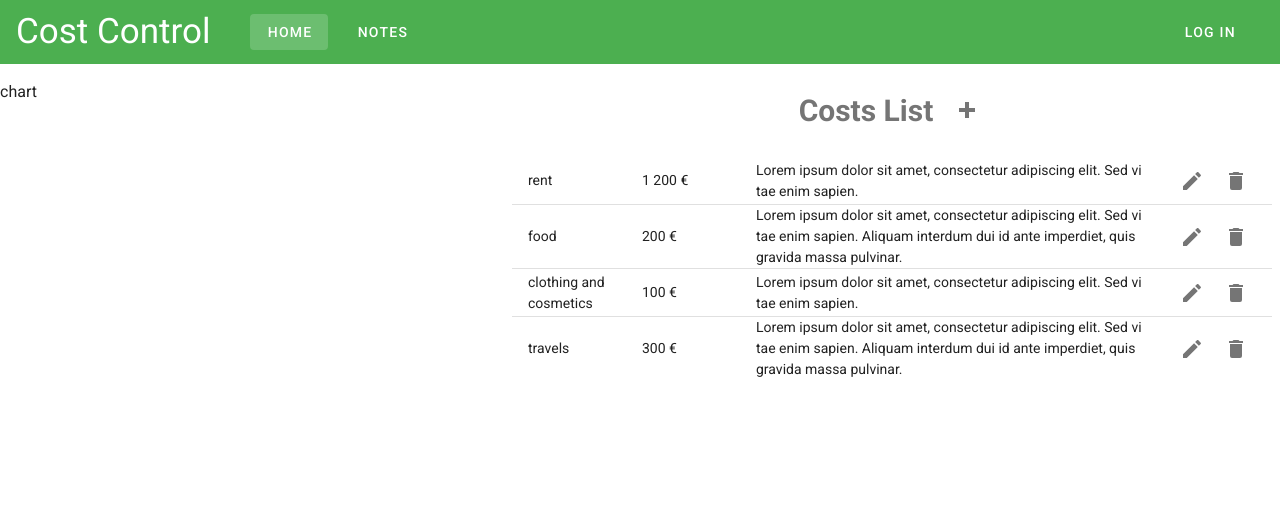
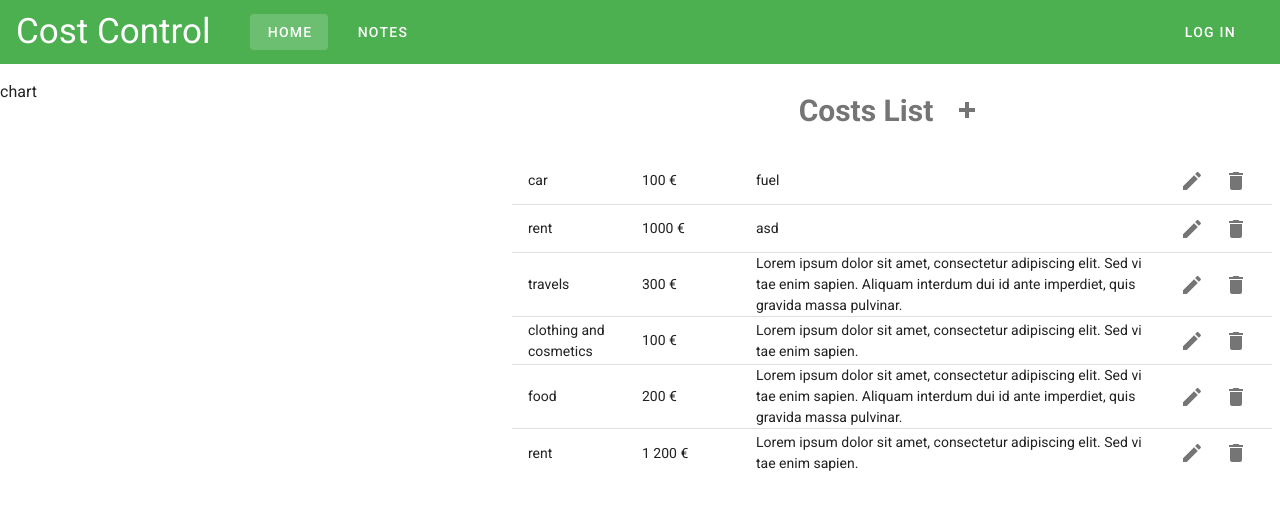
Before and after one commit to qalska/cost-control, a Vue app: page / in a window 1280 px wide. Shown: the top 508 px of the page. Built offline with nearby package versions, Linux system fonts and the light colour scheme; data requests are answered from the project's data file.

Commit message:
добавление новой траты

```diff
--- a/db.json
+++ b/public/.~db.json
@@ -58,28 +58,40 @@
   ],
   "costs": [
     {
-      "id": 1,
-      "category_title": "rent",
+      "categoryTitle": "rent",
       "sum": "1 200",
       "text": "Lorem ipsum dolor sit amet, consectetur adipiscing elit. Sed vitae enim sapien."
     },
     {
-      "id": 2,
-      "category_title": "food",
+      "categoryTitle": "food",
       "sum": "200",
       "text": "Lorem ipsum dolor sit amet, consectetur adipiscing elit. Sed vitae enim sapien. Aliquam interdum dui id ante imperdiet, quis gravida massa pulvinar."
     },
     {
-      "id": 3,
-      "category_title": "clothing and cosmetics",
+      "categoryTitle": "clothing and cosmetics",
       "sum": "100",
       "text": "Lorem ipsum dolor sit amet, consectetur adipiscing elit. Sed vitae enim sapien."
     },
     {
-      "id": 4,
-      "category_title": "travels",
+      "categoryTitle": "travels",
       "sum": "300",
       "text": "Lorem ipsum dolor sit amet, consectetur adipiscing elit. Sed vitae enim sapien. Aliquam interdum dui id ante imperdiet, quis gravida massa pulvinar."
+    },
+    {
+      "categoryTitle": "rent",
+      "sum": "1000",
+      "text": "asd"
+    },
+    {
+      "categoryTitle": "car",
+      "sum": "100",
+      "text": "fuel"
+    },
+    {
+      "id": 7,
+      "categoryTitle": "car",
+      "sum": "20",
+      "text": "fuel"
     }
   ]
 }
--- /dev/null
+++ b/public/db.json
@@ -0,0 +1,91 @@
+{
+  "categories": [
+    {
+      "id": 1,
+      "title": "rent",
+      "total": 1200
+    },
+    {
+      "id": 2,
+      "title": "car",
+      "total": null
+    },
+    {
+      "id": 3,
+      "title": "credits",
+      "total": null
+    },
+    {
+      "id": 4,
+      "title": "public transport",
+      "total": null
+    },
+    {
+      "id": 5,
+      "title": "travels",
+      "total": 300
+    },
+    {
+      "id": 6,
+      "title": "hygiene and health",
+      "total": null
+    },
+    {
+      "id": 7,
+      "title": "clothing and cosmetics",
+      "total": 100
+    },
+    {
+      "id": 8,
+      "title": "food",
+      "total": 200
+    },
+    {
+      "id": 9,
+      "title": "internet and cellular communication",
+      "total": null
+    },
+    {
+      "id": 10,
+      "title": "entertainment and gifts",
+      "total": null
+    },
+    {
+      "id": 11,
+      "title": "other",
+      "total": null
+    }
+  ],
+  "costs": [
+    {
+      "categoryTitle": "rent",
+      "sum": "1 200",
+      "text": "Lorem ipsum dolor sit amet, consectetur adipiscing elit. Sed vitae enim sapien."
+    },
+    {
+      "categoryTitle": "food",
+      "sum": "200",
+      "text": "Lorem ipsum dolor sit amet, consectetur adipiscing elit. Sed vitae enim sapien. Aliquam interdum dui id ante imperdiet, quis gravida massa pulvinar."
+    },
+    {
+      "categoryTitle": "clothing and cosmetics",
+      "sum": "100",
+      "text": "Lorem ipsum dolor sit amet, consectetur adipiscing elit. Sed vitae enim sapien."
+    },
+    {
+      "categoryTitle": "travels",
+      "sum": "300",
+      "text": "Lorem ipsum dolor sit amet, consectetur adipiscing elit. Sed vitae enim sapien. Aliquam interdum dui id ante imperdiet, quis gravida massa pulvinar."
+    },
+    {
+      "categoryTitle": "rent",
+      "sum": "1000",
+      "text": "asd"
+    },
+    {
+      "categoryTitle": "car",
+      "sum": "100",
+      "text": "fuel"
+    }
+  ]
+}
--- /dev/null
+++ b/src/components/Costs/Create.vue
@@ -0,0 +1,95 @@
+<template>
+    <div class="costs__create mr-3">
+
+        <v-form v-show="isShow">
+            <v-select
+                v-model="cost.categoryTitle"
+                :items="getAllCategoriesTitle"
+                label="Category"
+                required>
+            </v-select>
+
+            <v-text-field
+                v-model="cost.sum"
+                label="Sum"
+                required>
+            </v-text-field>
+
+            <v-text-field
+                v-model="cost.text"
+                label="Text"
+                required>
+            </v-text-field>
+
+            <div class="mb-4 d-flex justify-end">
+                <v-btn
+                    color="success"
+                    @click="addCost()">
+                    Add
+                </v-btn>
+
+                <v-btn
+                    color="error"
+                    class="ml-4"
+                    @click="changeIsShow()">
+                    Close
+                </v-btn>
+            </div>
+        </v-form>
+    </div>
+</template>
+
+<script>
+import { mapGetters } from 'vuex';
+
+export default {
+    props: {
+        isShow: {
+            type: Boolean,
+            require: true,
+            default: false
+        }
+    },
+    data() {
+        return {
+            cost: {
+                categoryTitle: '',
+                sum: null,
+                text: ''
+            }
+        }
+    },
+    computed: mapGetters([ 'getAllCategoriesTitle' ]),
+    methods: {
+        async addCost() {
+            let newCost = {
+                ...this.cost,
+                categoryTitle: this.cost.categoryTitle,
+                sum: this.cost.sum,
+                text: this.cost.text,
+            }
+
+            fetch('http://localhost:3000/costs', {
+                method: 'POST',
+                body: JSON.stringify(newCost),
+                headers: {
+                    'Content-Type': 'application/json',
+                    'Accept': 'application/json'
+                }
+            }).then( response => {
+                console.log( response.json() );
+            })
+
+            this.cost.categoryTitle = '';
+            this.cost.sum = '';
+            this.cost.text = '';
+        }
+    }
+
+
+}
+</script>
+
+<style>
+
+</style>
--- a/src/components/Costs/List.vue
+++ b/src/components/Costs/List.vue
@@ -8,6 +8,9 @@
       </v-btn>
     </div>
 
+    <create
+    :isShow="isShow" />
+
     <div class="costs-list__wrapper mt-4">
         <div class="mr-2">
             <v-simple-table class="costs-list__table">
@@ -15,7 +18,7 @@
                     <tbody>
                         <tr v-for="(cost, idx) in getAllCosts"
                         :key="idx">
-                            <td class="costs-list__category"> {{ cost.category_title }} </td>
+                            <td class="costs-list__category"> {{ cost.categoryTitle }} </td>
                             <td class="costs-list__sum"> {{ cost.sum }} € </td>
                             <td class="costs-list__text">
                                 <div class="costs-list__text-wrapper">
@@ -33,6 +36,44 @@
                                 </div>
                             </td>
                         </tr>
+
+                        <!-- <tr>
+                            <v-form v-show="isShow">
+                                <v-select
+                                    v-model="cost.categoryTitle"
+                                    :items="getAllCategoriesTitle"
+                                    label="Category"
+                                    required>
+                                </v-select>
+
+                                <v-text-field
+                                    v-model="cost.sum"
+                                    label="Sum"
+                                    required>
+                                </v-text-field>
+
+                                <v-text-field
+                                    v-model="cost.text"
+                                    label="Text"
+                                    required>
+                                </v-text-field>
+
+                                <div class="mb-4 d-flex justify-end">
+                                    <v-btn
+                                        color="success"
+                                        @click="addCost">
+                                        Add
+                                    </v-btn>
+
+                                    <v-btn
+                                        color="error"
+                                        class="ml-4"
+                                        @click="changeIsShow()">
+                                        Close
+                                    </v-btn>
+                                </div>
+                            </v-form>
+                        </tr> -->
                     </tbody>
                 </template>
             </v-simple-table>
@@ -42,6 +83,8 @@
 </template>
 
 <script>
+import Create from '../Costs/Create.vue';
+
 import {
     mdiPencil,
     mdiDelete,
@@ -51,6 +94,7 @@ import {
 import { mapGetters } from 'vuex';
 
 export default {
+  components: { Create },
   data() {
     return {
       icons: {
@@ -58,6 +102,7 @@ export default {
         mdiDelete,
         mdiPlusThick
       },
+      isShow: false
     }
   },
   computed: mapGetters(['getAllCosts']),
--- a/src/components/Notes/List.vue
+++ b/src/components/Notes/List.vue
@@ -77,7 +77,6 @@ export default {
         mdiPencil,
         mdiDelete,
       },
-      categories: ['1', '2', '3'] // временно
     }
   },
   methods: {
--- a/src/store/modules/costs.js
+++ b/src/store/modules/costs.js
@@ -8,16 +8,16 @@ export default {
             const costs = await res.json()
 
             ctx.commit('updateCosts', costs)
-        }
+        },
     },
     mutations: {
         updateCosts(state, costs) {
             state.costs = costs;
-        },
+        }
     },
     getters: {
         getAllCosts(state) {
-            return state.costs;
+            return state.costs.reverse();
         }
     },
 }
```
